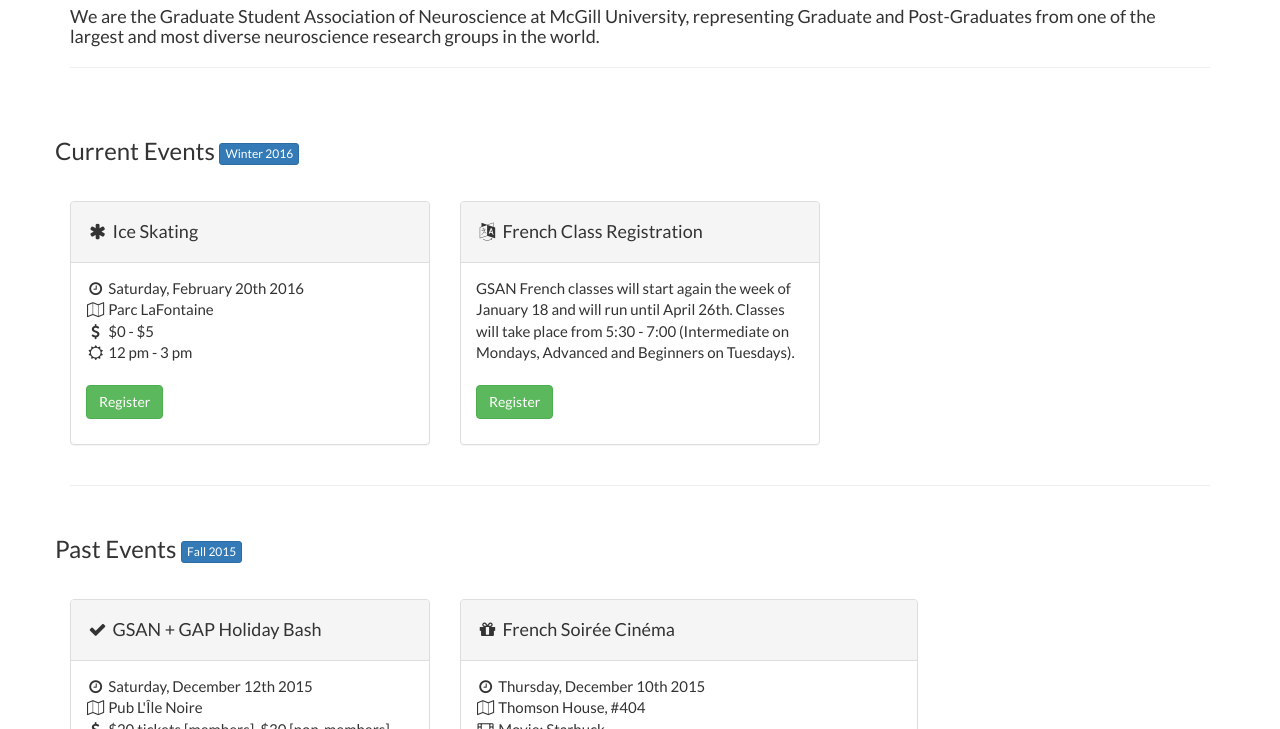
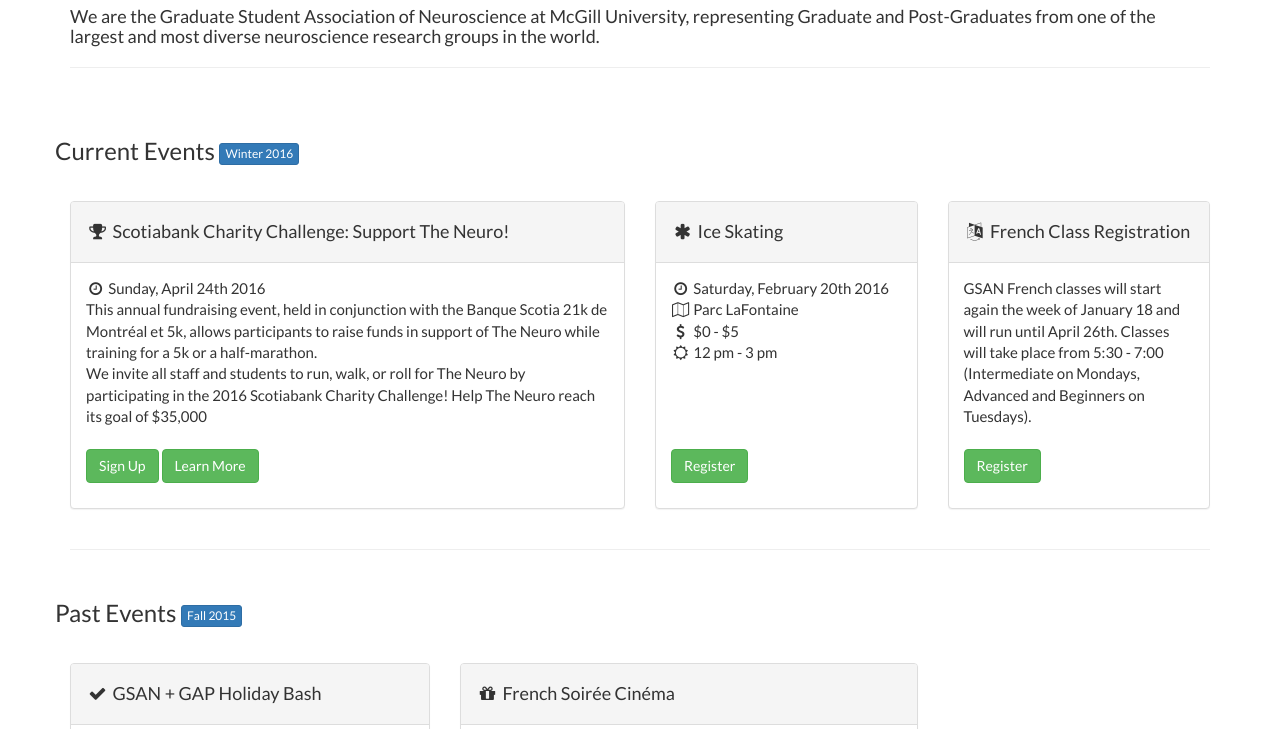
Before and after one commit to GSANeuro/soma.gsaneuro, a plain HTML site: page index.html in a window 1280 px wide. Shown: the part 551-1280 px from the top of the page. Drawn offline with nearby package versions, Linux system fonts and the light colour scheme.

Commit message:
updated the neuro event: marathon

```diff
--- a/index.html
+++ b/index.html
@@ -388,7 +388,31 @@
           <br>
           <br>
         </h3>
-        <div class='col-md-4'>
+        <div class='col-md-6'>
+          <div class='panel panel-default'>
+            <div class='panel-heading'>
+              <h4>
+                <i class='fa fa-fw fa-trophy'></i>
+                Scotiabank Charity Challenge: Support The Neuro!
+              </h4>
+            </div>
+            <div class='panel-body'>
+              <p>
+                <i class='fa fa-clock-o fa-fw'></i>
+                Sunday, April 24th 2016
+                <br>
+                This annual fundraising event, held in conjunction with the Banque Scotia 21k de Montréal et 5k, allows participants to raise funds in support of The Neuro while training for a 5k or a half-marathon.
+                <br>
+                We invite all staff and students to run, walk, or roll for The Neuro by participating in the 2016 Scotiabank Charity Challenge! Help The Neuro reach its goal of $35,000
+                <br>
+                <br>
+                <a class='btn btn-success' href='https://raceroster.com/events/2016/6372/banque-scotia-21k-de-montreal' target='_blank'>Sign Up</a>
+                <a class='btn btn-success' href='http://www.mcgill.ca/neuro/donate/scotiarun' target='_blank'>Learn More</a>
+              </p>
+            </div>
+          </div>
+        </div>
+        <div class='col-md-3'>
           <div class='panel panel-default'>
             <div class='panel-heading'>
               <h4>
@@ -411,12 +435,15 @@
                 12 pm - 3 pm
                 <br>
                 <br>
+                <br>
+                <br>
+                <br>
                 <a class='btn btn-success' href='https://www.eventbrite.ca/e/gsan-presents-lets-skate-this-party-started-tickets-21119382642' target='_blank'>Register</a>
               </p>
             </div>
           </div>
         </div>
-        <div class='col-md-4'>
+        <div class='col-md-3'>
           <div class='panel panel-default'>
             <div class='panel-heading'>
               <h4>
```
